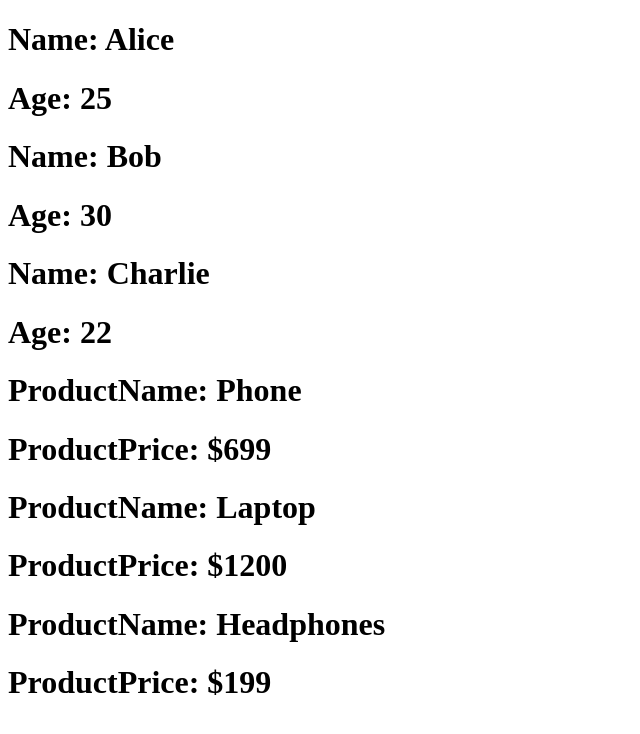
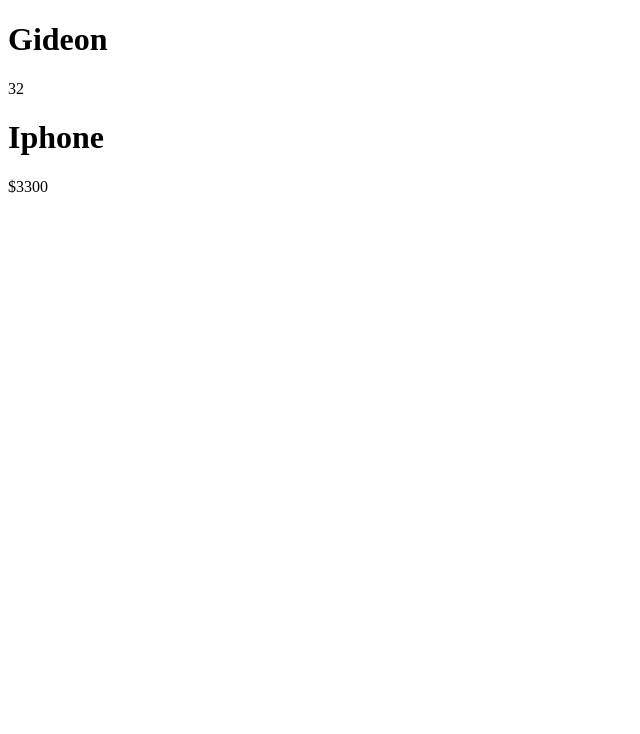
Before and after one commit to G1DY/React-Demo, a React (Vite) app in the folder react-demos/: page / in a window 1280 px wide. Shown: the top 734 px of the page, without its empty margins (0-640 px from the left). Built offline with nearby package versions, Linux system fonts and the light colour scheme.

Commit message:
parent child props

```diff
--- a/react-demos/src/App.jsx
+++ b/react-demos/src/App.jsx
@@ -1,15 +1,13 @@
 import React from 'react'
-import ProductInfo from './Components/ProductInfo'
-import UserInfo from './Components/UserInfo'
-import UserList from './Components/UserList'
-import ProductList from './Components/ProductList'
+import Person1 from './Components/Person1'
+import Product1 from './Components/Product1'
 
 
 const App = () => {
   return (
     <div>
-        <UserList/>
-      <ProductList />
+      <Person1 name="Gideon" Age={32} />
+      <Product1 name="Iphone" price={3300} />
     </div>
   )
 }
--- /dev/null
+++ b/react-demos/src/Components/Person1.jsx
@@ -0,0 +1,12 @@
+import React from 'react'
+
+const Person1 = (props) => {
+  return (
+    <div>
+      <h1>{props.name}</h1>
+      <p>{props.Age}</p>
+    </div>
+  )
+}
+
+export default Person1
--- /dev/null
+++ b/react-demos/src/Components/Product1.jsx
@@ -0,0 +1,12 @@
+import React from 'react'
+
+const Product1 = (props) => {
+  return (
+    <div>
+        <h1>{props.name}</h1>
+        <p>${props.price}</p>
+    </div>
+  )
+}
+
+export default Product1
```
